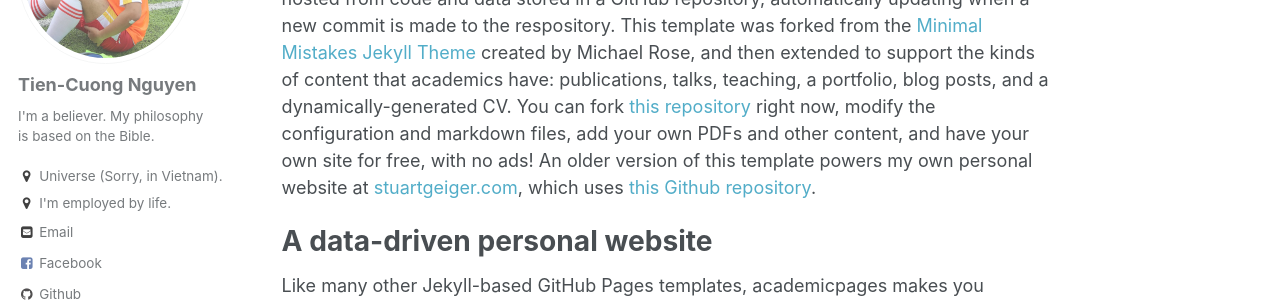
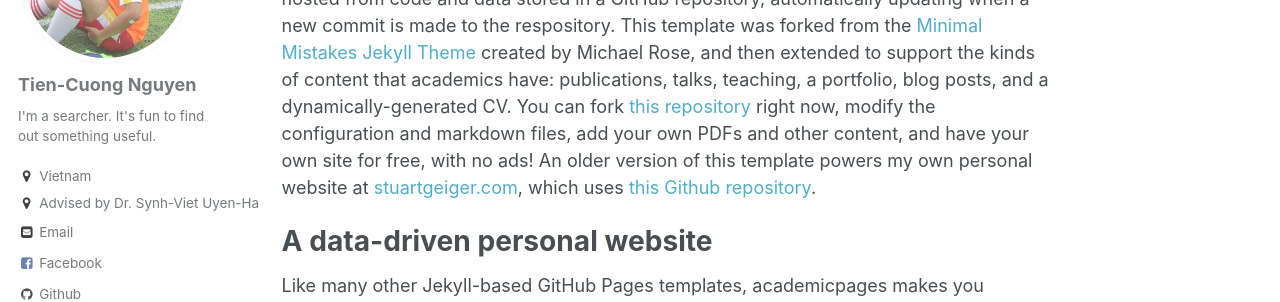
Before and after one commit to ntcuong777/ntcuong777.github.io, a Jekyll site: the page built from _pages/about.md, in a window 1280 px wide. Shown: the part 256-558 px from the top of the page. Built offline with Jekyll 4.4.1, drawn with Linux system fonts in a browser that asks for light colours; some web fonts are replaced.

Commit message:
Update _config.yml

```diff
--- a/_config.yml
+++ b/_config.yml
@@ -80,9 +80,9 @@ analytics:
 author:
   name             : "Tien-Cuong Nguyen"
   avatar           : "profile.png"
-  bio              : "I'm a believer. My philosophy is based on the Bible."
-  location         : "Universe (Sorry, in Vietnam)."
-  employer         : "I'm employed by life."
+  bio              : "I'm a searcher. It's fun to find out something useful."
+  location         : "Vietnam"
+  employer         : "Advised by Dr. Synh-Viet Uyen-Ha"
   googlescholar    : "https://scholar.google.com/citations?user=kvDhOLMAAAAJ&hl=en"
   email            : "ntcuong777[at]gmail.com"
   uri              :
```
